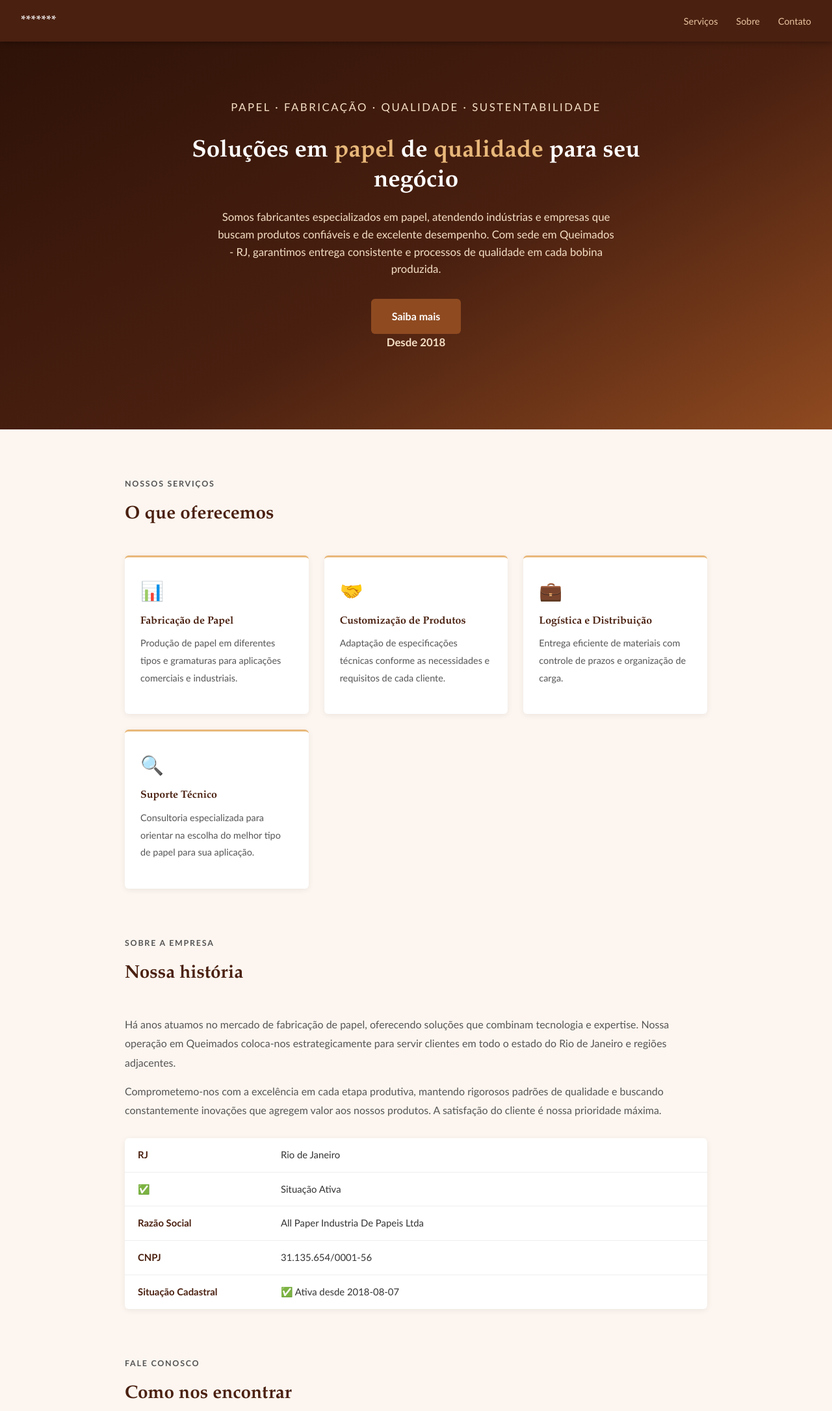
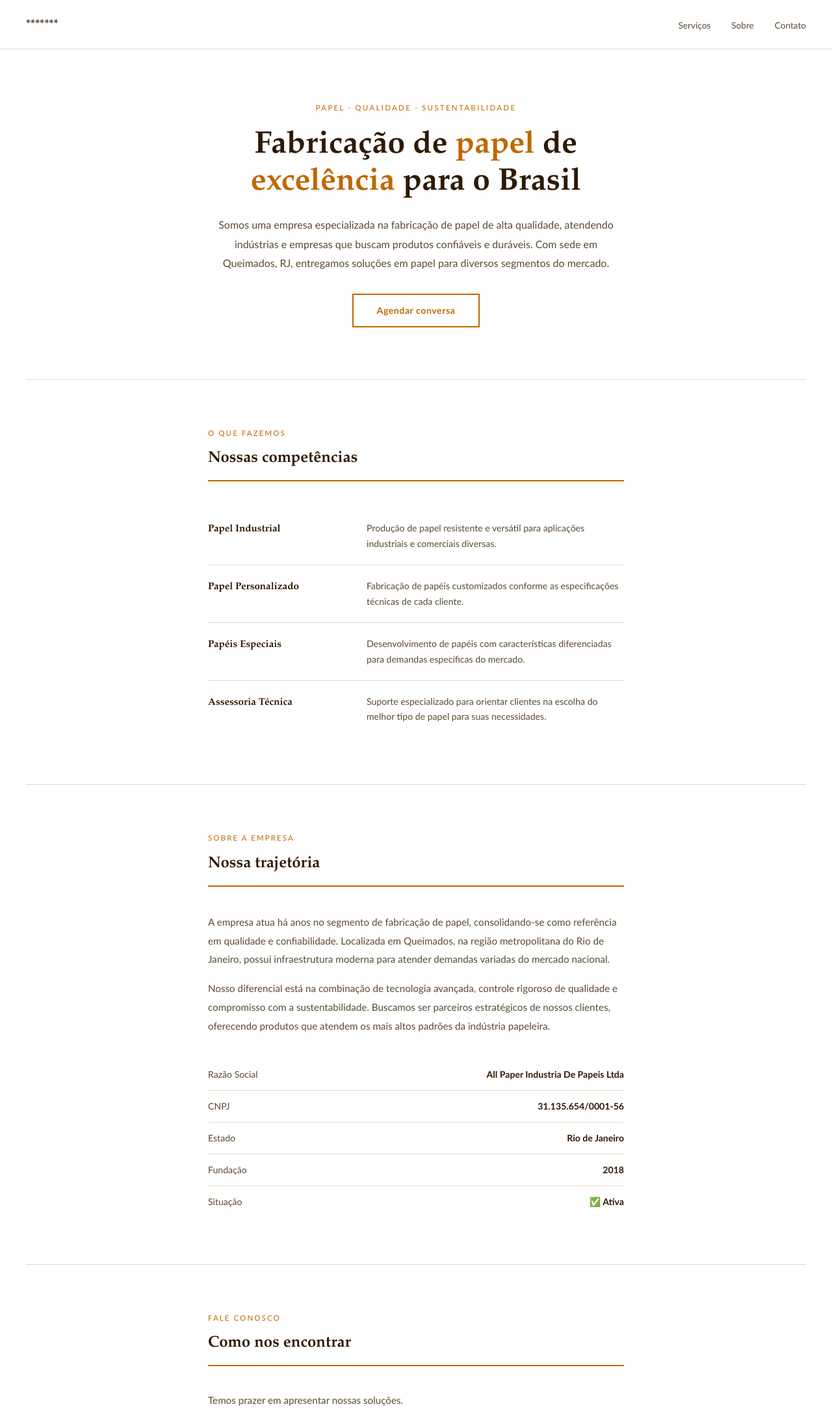
Before and after one commit to aprovatudo/balancedhealthtoday-lat, a plain HTML site: page white/index.html in a window 1280 px wide. Shown: the top 2172 px of the page at 65% size. Drawn offline with Linux system fonts and the light colour scheme.

Commit message:
warmup: balancedhealthtoday.lat

```diff
--- a/white/index.html
+++ b/white/index.html
@@ -2,61 +2,62 @@
 <html lang="pt-BR"><head><meta charset="UTF-8"><meta name="viewport" content="width=device-width,initial-scale=1.0"><title>*******</title>
 <style>
 *,*::before,*::after{box-sizing:border-box;margin:0;padding:0}
-body{font-family:Calibri, 'Segoe UI', sans-serif;background:#fdf6f0;color:#333;line-height:1.6}
-header{background:#4a2010;color:white;padding:0 32px;display:flex;align-items:center;justify-content:space-between;height:64px;position:sticky;top:0;z-index:10;box-shadow:0 2px 8px rgba(0,0,0,.3)}
-header h1{font-family:'Book Antiqua', Garamond, serif;font-size:1.1rem;font-weight:700}
-nav ul{list-style:none;display:flex;gap:28px}
-nav a{color:#e8c4a0;text-decoration:none;font-size:.9rem;transition:color .2s}
-nav a:hover{color:white}
-.hero{background:linear-gradient(150deg, #2e1208 0%, #4a2010 55%, #8f4a20 100%);color:white;padding:88px 32px;text-align:center}
-.hero-inner{max-width:700px; margin:0 auto;}
-.hero-eyebrow{font-size:.8rem;letter-spacing:.15em;color:#e8b87a;text-transform:uppercase;margin-bottom:20px}
-.hero h2{font-family:'Book Antiqua', Garamond, serif;font-size:2.3rem;font-weight:700;margin-bottom:18px;line-height:1.25}
-.hero h2 em{color:#e8b87a;font-style:normal}
-.hero p{color:#f5dfc5;max-width:620px;margin:0 auto 32px;margin-bottom:32px;font-size:1.05rem}
-.hero-cta{display:inline-block;background:#8f4a20;color:white;padding:14px 32px;border-radius:6px;text-decoration:none;font-weight:600;transition:background .2s}
-.hero-cta:hover{background:#a85c28}
-.hero-since{margin-top:18px;font-size:.85rem;color:#e8b87a}
-.section{max-width:960px;margin:72px auto;padding:0 32px}
-.section-header{margin-bottom:40px}
-.section-eyebrow{font-size:.78rem;letter-spacing:.14em;text-transform:uppercase;color:#8f4a20;font-weight:700;margin-bottom:8px}
-.section-header h2{font-family:'Book Antiqua', Garamond, serif;font-size:1.75rem;color:#4a2010}
-.services-grid{display:grid;grid-template-columns:repeat(auto-fit,minmax(210px,1fr));gap:24px}
-article{background:white;border-radius:6px;padding:28px 24px;box-shadow:0 2px 10px rgba(0,0,0,.07);border-top: 3px solid #e8b87a}
-.srv-icon{font-size:1.8rem;margin-bottom:12px}
-article h4{font-family:'Book Antiqua', Garamond, serif;font-size:1rem;color:#4a2010;margin-bottom:8px}
-article p{font-size:.9rem;color:#666;line-height:1.65}
-.section p{color:#555;margin-bottom:14px;line-height:1.85}
-.stats-table{width:100%;border-collapse:collapse;margin-top:28px;background:white;border-radius:6px;overflow:hidden;box-shadow:0 2px 10px rgba(0,0,0,.07)}
-.stats-table td{padding:14px 20px;border-bottom:1px solid #eee;font-size:.93rem}
-.stats-table tr:last-child td{border-bottom:none}
-.stats-table td:first-child{color:#4a2010;font-weight:600;width:220px}
-.contato-grid{display:grid;grid-template-columns:repeat(auto-fit,minmax(200px,1fr));gap:20px;margin-bottom:28px}
-.contato-item{background:white;border-radius:6px;padding:24px;box-shadow:0 2px 10px rgba(0,0,0,.07)}
-.contato-item h4{color:#4a2010;margin-bottom:8px;font-size:.95rem}
-.contato-item a{color:#8f4a20;text-decoration:none;font-size:.95rem}
-address{background:white;border-radius:6px;padding:20px 24px;box-shadow:0 2px 10px rgba(0,0,0,.07);font-style:normal;font-size:.93rem;color:#555;line-height:1.8}
-address strong{color:#4a2010}
-footer{background:#2e1208;color:#9a7a5a;text-align:center;padding:32px;font-size:.82rem;margin-top:80px}
-footer p+p{margin-top:6px}
-@media(max-width:600px){nav{display:none}.hero h2{font-size:1.6rem}.hero{padding:60px 24px}}
+body{font-family:Calibri, 'Segoe UI', sans-serif;background:#fff;color:#2e1a00;line-height:1.7}
+header{padding:24px 40px;border-bottom:1px solid #e8d8c0;display:flex;align-items:center;justify-content:space-between}
+.logo{font-family:'Book Antiqua', Garamond, serif;font-size:1rem;font-weight:700;color:#2e1a00}
+nav ul{list-style:none;display:flex;gap:32px}
+nav a{color:#5a4a30;text-decoration:none;font-size:.85rem}
+nav a:hover{color:#bf6800}
+.hero{max-width:720px;margin:80px auto;padding:0 40px;text-align:center}
+.hero-tag{font-size:.72rem;letter-spacing:.2em;text-transform:uppercase;color:#bf6800;display:block;margin-bottom:20px}
+.hero h1{font-family:'Book Antiqua', Garamond, serif;font-size:clamp(2rem,4vw,3rem);font-weight:700;line-height:1.2;color:#2e1a00;margin-bottom:20px}
+.hero h1 em{color:#bf6800;font-style:normal}
+.hero p{color:#5a4a30;font-size:1rem;line-height:1.85;margin-bottom:32px}
+.hero-cta{display:inline-block;border:2px solid #bf6800;color:#bf6800;padding:12px 36px;text-decoration:none;font-weight:600;font-size:.88rem;letter-spacing:.04em;transition:all .2s}
+.hero-cta:hover{background:#bf6800;color:white}
+.rule{border:none;border-top:1px solid #e8d8c0;margin:0 40px}
+.section{max-width:720px;margin:72px auto;padding:0 40px}
+.sec-label{font-size:.72rem;letter-spacing:.18em;text-transform:uppercase;color:#bf6800;display:block;margin-bottom:10px}
+.section h2{font-family:'Book Antiqua', Garamond, serif;font-size:1.5rem;font-weight:700;color:#2e1a00;margin-bottom:40px;padding-bottom:12px;border-bottom:2px solid #bf6800}
+.srv-list{list-style:none}
+.srv-list li{padding:20px 0;border-bottom:1px solid #e8d8c0;display:grid;grid-template-columns:220px 1fr;gap:24px;align-items:baseline}
+.srv-list li:last-child{border-bottom:none}
+.srv-list strong{font-family:'Book Antiqua', Garamond, serif;font-size:.95rem;color:#2e1a00}
+.srv-list span{font-size:.88rem;color:#5a4a30;line-height:1.7}
+.sobre-text p{color:#5a4a30;line-height:1.9;margin-bottom:16px;font-size:.95rem}
+.meta-list{margin-top:36px;list-style:none}
+.meta-list li{display:flex;justify-content:space-between;padding:12px 0;border-bottom:1px solid #e8d8c0;font-size:.88rem}
+.meta-list li:last-child{border-bottom:none}
+.meta-list .k{color:#5a4a30}
+.meta-list .v{color:#2e1a00;font-weight:600}
+.contato-info p{font-size:.9rem;color:#5a4a30;margin-bottom:10px;line-height:1.6}
+.contato-info a{color:#bf6800;text-decoration:none}
+footer{background:#fdf6ee}
+footer{color:#9a7a50;text-align:center;padding:32px 40px;font-size:.78rem;border-top:1px solid #e8d8c0}
+@media(max-width:600px){.srv-list li{grid-template-columns:1fr;gap:6px}nav{display:none}}
 </style></head><body>
-<header><h1>*******</h1><nav><ul><li><a href="#servicos">Serviços</a></li><li><a href="#sobre">Sobre</a></li><li><a href="#contato">Contato</a></li></ul></nav></header>
-<section id="hero" class="hero"><div class="hero-inner">
-  <p class="hero-eyebrow">Papel · Fabricação · Qualidade · Sustentabilidade</p>
-  <h2>Soluções em <em>papel</em> de <em>qualidade</em> para seu negócio</h2>
-  <p>Somos fabricantes especializados em papel, atendendo indústrias e empresas que buscam produtos confiáveis e de excelente desempenho. Com sede em Queimados - RJ, garantimos entrega consistente e processos de qualidade em cada bobina produzida.</p>
-  <a href="#contato" class="hero-cta">Saiba mais</a>
-  <p class="hero-since"><strong>Desde 2018</strong></p>
-</div></section>
-<div id="servicos" class="section"><div class="section-header"><p class="section-eyebrow">Nossos serviços</p><h2>O que oferecemos</h2></div><div class="services-grid"><article><div class="srv-icon">📊</div><h4>Fabricação de Papel</h4><p>Produção de papel em diferentes tipos e gramaturas para aplicações comerciais e industriais.</p></article><article><div class="srv-icon">🤝</div><h4>Customização de Produtos</h4><p>Adaptação de especificações técnicas conforme as necessidades e requisitos de cada cliente.</p></article><article><div class="srv-icon">💼</div><h4>Logística e Distribuição</h4><p>Entrega eficiente de materiais com controle de prazos e organização de carga.</p></article><article><div class="srv-icon">🔍</div><h4>Suporte Técnico</h4><p>Consultoria especializada para orientar na escolha do melhor tipo de papel para sua aplicação.</p></article></div></div>
-<div id="sobre" class="section"><div class="section-header"><p class="section-eyebrow">Sobre a empresa</p><h2>Nossa história</h2></div><p>Há anos atuamos no mercado de fabricação de papel, oferecendo soluções que combinam tecnologia e expertise. Nossa operação em Queimados coloca-nos estrategicamente para servir clientes em todo o estado do Rio de Janeiro e regiões adjacentes.</p><p>Comprometemo-nos com a excelência em cada etapa produtiva, mantendo rigorosos padrões de qualidade e buscando constantemente inovações que agregem valor aos nossos produtos. A satisfação do cliente é nossa prioridade máxima.</p><table class="stats-table"><tr><td><strong>RJ</strong></td><td>Rio de Janeiro</td></tr><tr><td><strong>✅</strong></td><td>Situação Ativa</td></tr><tr><td><strong>Razão Social</strong></td><td>All Paper Industria De Papeis Ltda</td></tr><tr><td><strong>CNPJ</strong></td><td>31.135.654/0001-56</td></tr><tr><td><strong>Situação Cadastral</strong></td><td>✅ Ativa desde 2018-08-07</td></tr></table></div>
-<div id="contato" class="section"><div class="section-header"><p class="section-eyebrow">Fale conosco</p><h2>Como nos encontrar</h2></div><p>Temos prazer em responder suas dúvidas e apresentar nossas soluções.</p>
-<div class="contato-grid" style="margin-top:24px">
-  <div class="contato-item"><h4>📞 Telefone</h4><a href="tel:+552126200659">(21) 2620-0659</a></div>
-
+<header><span class="logo">*******</span><nav><ul><li><a href="#servicos">Serviços</a></li><li><a href="#sobre">Sobre</a></li><li><a href="#contato">Contato</a></li></ul></nav></header>
+<div id="hero" class="hero">
+  <span class="hero-tag">Papel · Qualidade · Sustentabilidade</span>
+  <h1>Fabricação de <em>papel</em> de <em>excelência</em> para o Brasil</h1>
+  <p>Somos uma empresa especializada na fabricação de papel de alta qualidade, atendendo indústrias e empresas que buscam produtos confiáveis e duráveis. Com sede em Queimados, RJ, entregamos soluções em papel para diversos segmentos do mercado.</p>
+  <a href="#contato" class="hero-cta">Agendar conversa</a>
 </div>
-<address><strong>Endereço:</strong><br>R. Guandu, 1000, Guandu, Queimados — RJ, CEP 26373-000</address>
-</div>
-<footer><p>*******</p><p>© 2018–2026 All Paper Industria De Papeis Ltda. Todos os direitos reservados.</p><p>CNPJ 31.135.654/0001-56</p></footer>
+<hr class="rule">
+<div id="servicos" class="section"><span class="sec-label">O que fazemos</span><h2>Nossas competências</h2><ul class="srv-list"><li><strong>Papel Industrial</strong><span>Produção de papel resistente e versátil para aplicações industriais e comerciais diversas.</span></li><li><strong>Papel Personalizado</strong><span>Fabricação de papéis customizados conforme as especificações técnicas de cada cliente.</span></li><li><strong>Papéis Especiais</strong><span>Desenvolvimento de papéis com características diferenciadas para demandas específicas do mercado.</span></li><li><strong>Assessoria Técnica</strong><span>Suporte especializado para orientar clientes na escolha do melhor tipo de papel para suas necessidades.</span></li></ul></div>
+<hr class="rule">
+<div id="sobre" class="section"><span class="sec-label">Sobre a empresa</span><h2>Nossa trajetória</h2>
+<div class="sobre-text"><p>A empresa atua há anos no segmento de fabricação de papel, consolidando-se como referência em qualidade e confiabilidade. Localizada em Queimados, na região metropolitana do Rio de Janeiro, possui infraestrutura moderna para atender demandas variadas do mercado nacional.</p><p>Nosso diferencial está na combinação de tecnologia avançada, controle rigoroso de qualidade e compromisso com a sustentabilidade. Buscamos ser parceiros estratégicos de nossos clientes, oferecendo produtos que atendem os mais altos padrões da indústria papeleira.</p></div>
+<ul class="meta-list">
+  <li><span class="k">Razão Social</span><span class="v">All Paper Industria De Papeis Ltda</span></li>
+  <li><span class="k">CNPJ</span><span class="v">31.135.654/0001-56</span></li>
+  <li><span class="k">Estado</span><span class="v">Rio de Janeiro</span></li>
+  <li><span class="k">Fundação</span><span class="v">2018</span></li>
+  <li><span class="k">Situação</span><span class="v">✅ Ativa</span></li>
+</ul></div>
+<hr class="rule">
+<div id="contato" class="section"><span class="sec-label">Fale conosco</span><h2>Como nos encontrar</h2>
+<p style="color:#5a4a30;margin-bottom:24px;font-size:.95rem">Temos prazer em apresentar nossas soluções.</p>
+<div class="contato-info"><p><strong>Telefone:</strong> <a href="tel:+552126200659">(21) 2620-0659</a></p><p><strong>Endereço:</strong> R. Guandu, 1000, Guandu, Queimados — RJ, CEP 26373-000</p></div></div>
+<footer><p>******* · CNPJ 31.135.654/0001-56</p><p>© 2018–2026 All Paper Industria De Papeis Ltda. Todos os direitos reservados.</p></footer>
 </body></html>
```
